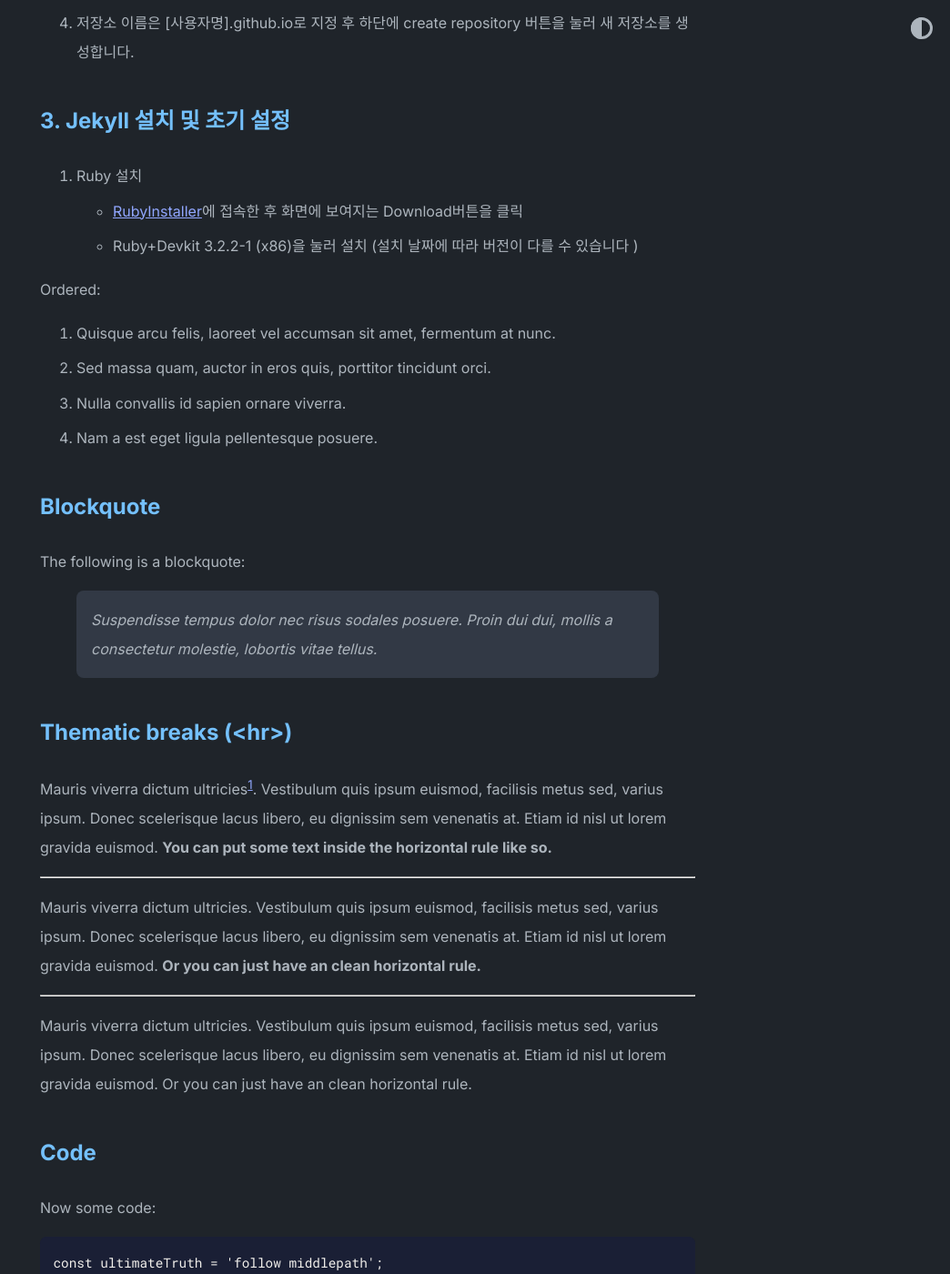
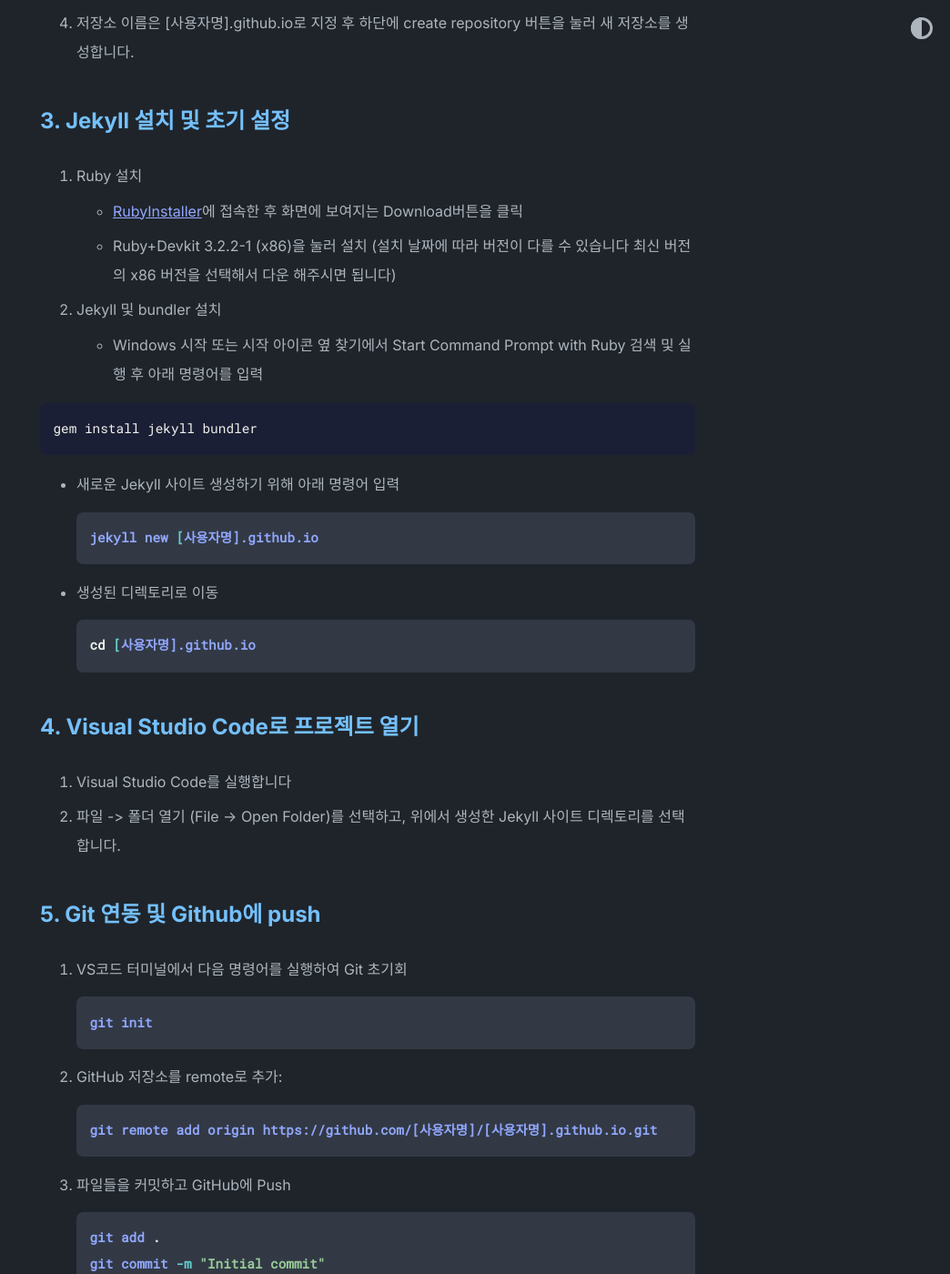
Before and after one commit to SeungwooJi/SeungwooJi.github.io, a Jekyll site: the page built from _posts/2023-12-06-블로그 제작기.md, in a window 1280 px wide and 1400 px high, scrolled down 772 px. Shown: the whole window at 91% size, without its empty margins (236-1280 px from the left). Built offline with Jekyll 4.4.1, drawn with Linux system fonts in a browser that asks for light colours; some of the changed text lies outside the part shown.

Commit message:
블로그 제작기.md 파일 작성

````diff
--- a/_config.yml
+++ b/_config.yml
@@ -8,9 +8,6 @@ permalink: /:slug
 
 favicon: "./logo.png" # relative path to site's favicon
 
-twitter:
-    username: abhinav # update or delete this
-    card: summary_large_image
 
 #theme: moonwalk # if you are using GitHub Pages, change it to remote_theme: abhinavs/moonwalk
 remote_theme: abhinavs/moonwalk
@@ -33,10 +30,10 @@ theme_config:
   show_tags: true # show tags in a blog posts
   # options for "home" page
   home:
-    title_projects: 공부하고 있는 것
+    title_projects: 이번학기 수강중인 과목
     title_misc_list: Details
     title_blog: Blog
-    title_old_projects: 이전에 공부했던 것
+    title_old_projects: 이전학기 수강했던 과목
 soopr:
   publish_token: "" # sign up at https://www.soopr.co to get your publish token and personalize share and reaction options
 
--- a/_posts/2023-11-04-블로그 제작기.md
+++ /dev/null
@@ -1,87 +0,0 @@
----
-layout: post
-author: SeungwooJi
-tags: [overview, moonwalk]
----
-
-Github Pages와 Jekyll로 현재 보시고 있는 블로그를 만들었던 과정에 대한 내용을 포스팅합니다 이 포스팅을 보고 따라서 블로그를 만들 수 있도록 설명하는 방식으로 자세히 작성합니다 (Windows 환경 기준으로만 설명합니다.)
-
-## 1. 블로그를 만들기 전 준비사항
-
-- Github 계정
-- Visual Studio Code
-- Git
-
-저는 위 세가지가 모두 준비되어있었으므로 바로 다음 단계로 넘어갔습니다
-## 2. Github 저장소 생성
-
-1. Github에 로그인 한 후 자신의 Github 페이지에 접속랍니다.
-2. 화면 오른쪽 위 자신의 프로필 아이콘을 클릭한 후 나오는 리스트 중 Your repositories를 클릭합니다.
-3. Your repositories 페이지에서 Find a repository 검색바 옆에 있는 New를 눌러 새로운 저장소를 생성합니다
-4. 저장소 이름은 [사용자명].github.io로 지정 후 하단에 create repository 버튼을 눌러 새 저장소를 생성합니다.
-
-## 3. Jekyll 설치 및 초기 설정
-1. Ruby 설치
-- [RubyInstaller](https://rubyinstaller.org/)에 접속한 후 화면에 보여지는 Download버튼을 클릭
-- Ruby+Devkit 3.2.2-1 (x86)을 눌러 설치 (설치 날짜에 따라 버전이 다를 수 있습니다 )
-
-Ordered:
-
-1. Quisque arcu felis, laoreet vel accumsan sit amet, fermentum at nunc.
-2. Sed massa quam, auctor in eros quis, porttitor tincidunt orci.
-3. Nulla convallis id sapien ornare viverra.
-4. Nam a est eget ligula pellentesque posuere.
-
-## Blockquote
-
-The following is a blockquote:
-
-> Suspendisse tempus dolor nec risus sodales posuere. Proin dui dui, mollis a consectetur molestie, lobortis vitae tellus.
-
-## Thematic breaks (<hr>)
-
-Mauris viverra dictum ultricies[^3]. Vestibulum quis ipsum euismod, facilisis metus sed, varius ipsum. Donec scelerisque lacus libero, eu dignissim sem venenatis at. Etiam id nisl ut lorem gravida euismod. **You can put some text inside the horizontal rule like so.**
-
----
-{: data-content="hr with text"}
-
-Mauris viverra dictum ultricies. Vestibulum quis ipsum euismod, facilisis metus sed, varius ipsum. Donec scelerisque lacus libero, eu dignissim sem venenatis at. Etiam id nisl ut lorem gravida euismod. **Or you can just have an clean horizontal rule.**
-
----
-
-Mauris viverra dictum ultricies. Vestibulum quis ipsum euismod, facilisis metus sed, varius ipsum. Donec scelerisque lacus libero, eu dignissim sem venenatis at. Etiam id nisl ut lorem gravida euismod. Or you can just have an clean horizontal rule.
-
-## Code
-
-Now some code:
-
-```
-const ultimateTruth = 'follow middlepath';
-console.log(ultimateTruth);
-```
-
-And here is some `inline code`!
-
-## Tables
-
-Now a table:
-
-| Tables        | Are           | Cool  |
-| ------------- |:-------------:| -----:|
-| col 3 is      | right-aligned | $1600 |
-| col 2 is      | centered      |   $12 |
-| zebra stripes | are neat      |    $1 |
-
-## Images
-
-![theme logo](http://www.abhinavsaxena.com/images/abhinav.jpeg)
-
-This is an image[^4]
-
----
-{: data-content="footnotes"}
-
-[^1]: this is a footnote. You should reach here if you click on the corresponding superscript number.
-[^2]: hey there, don't forget to read all the footnotes!
-[^3]: this is another footnote.
-[^4]: this is a very very long footnote to test if a very very long footnote brings some problems or not; hope that there are no problems but you know sometimes problems arise from nowhere.
--- /dev/null
+++ b/_posts/2023-12-06-블로그 제작기.md
@@ -0,0 +1,123 @@
+---
+layout: post
+author: SeungwooJi
+tags: [overview, moonwalk]
+---
+
+Github Pages와 Jekyll로 현재 보시고 있는 블로그를 만들었던 과정에 대한 내용을 포스팅합니다 이 포스팅을 보고 따라서 블로그를 만들 수 있도록 설명하는 방식으로 자세히 작성합니다 (Windows 환경 기준으로만 설명합니다.)
+
+## 1. 블로그를 만들기 전 준비사항
+
+- Github 계정
+- Visual Studio Code
+- Git
+
+저는 위 세가지가 모두 준비되어있었으므로 바로 다음 단계로 넘어갔습니다
+## 2. Github 저장소 생성
+
+1. Github에 로그인 한 후 자신의 Github 페이지에 접속랍니다.
+2. 화면 오른쪽 위 자신의 프로필 아이콘을 클릭한 후 나오는 리스트 중 Your repositories를 클릭합니다.
+3. Your repositories 페이지에서 Find a repository 검색바 옆에 있는 New를 눌러 새로운 저장소를 생성합니다
+4. 저장소 이름은 [사용자명].github.io로 지정 후 하단에 create repository 버튼을 눌러 새 저장소를 생성합니다.
+
+## 3. Jekyll 설치 및 초기 설정
+1. Ruby 설치
+- [RubyInstaller](https://rubyinstaller.org/)에 접속한 후 화면에 보여지는 Download버튼을 클릭
+- Ruby+Devkit 3.2.2-1 (x86)을 눌러 설치 (설치 날짜에 따라 버전이 다를 수 있습니다 최신 버전의 x86 버전을 선택해서 다운 해주시면 됩니다)
+
+2. Jekyll 및 bundler 설치
+- Windows 시작 또는 시작 아이콘 옆 찾기에서 Start Command Prompt with Ruby 검색 및 실행 후 아래 명령어를 입력
+
+```bash
+gem install jekyll bundler
+```
+
+- 새로운 Jekyll 사이트 생성하기 위해 아래 명령어 입력
+```bash
+jekyll new [사용자명].github.io
+```
+
+- 생성된 디렉토리로 이동
+```bash
+cd [사용자명].github.io
+```
+
+## 4. Visual Studio Code로 프로젝트 열기
+1. Visual Studio Code를 실행합니다
+2. 파일 -> 폴더 열기 (File -> Open Folder)를 선택하고, 위에서 생성한 Jekyll 사이트 디렉토리를 선택합니다.
+
+## 5. Git 연동 및 Github에 push
+1. VS코드 터미널에서 다음 명령어를 실행하여 Git 초기회
+```bash
+git init
+```
+2. GitHub 저장소를 remote로 추가:
+```bash
+git remote add origin https://github.com/[사용자명]/[사용자명].github.io.git
+```
+
+3. 파일들을 커밋하고 GitHub에 Push
+```bash
+git add .
+git commit -m "Initial commit"
+git push -u origin main
+```
+
+# 6. 블로그 확인
+브라우저에서 https://[사용자명].github.io로 접속하여 정상적으로 블로그가 작동하는지 확인합니다
+
+---
+
+# Jekyll 블로그에 테마 적용하기
+
+위 과정으로 블로그를 만드는 가장 기본적인 틀은 만들어졌습니다
+이번 내용은 블로그에 테마를 적용하는 과정에 대해 다루겠습니다
+
+## 1. 테마 선택
+1. 웹사이트에서 Jekyll Theme라고 검색하면 다양한 웹사이트가 나올 것인데 다양한 웹사이트 중에서 자신이 적용하고자 하는 Theme를 선택합니다 (저는 [Jekyll Themes](http://jekyllthemes.org/)에서 Moonwalk 테마를 선택하였고 이것을 기준으로 아래 내용을 작성합니다.)
+
+## 2. 테마 적용
+테마를 적용하는 다른 방법도 존재하지만 제가 적용했던 방법이 직접 다운로드 하여 적용하는 방법에 대해 소개하겠습니다
+1. [Jekyll Themes](http://jekyllthemes.org/)에서 자신이 선택한 테마의 Homepage 버튼을 테마의 Github 저장소로 이동합니다.
+2. <> Code 버튼을 누른 후 나오는 Download Zip 버튼을 눌러 다운로드 후 압축을 풉니다
+3. 다운로드 한 파일을 Jekyll 프로젝트 디렉토리에 복사하기 위해 기존에 있던 파일을 모두 삭제합니다
+4. 압축을 풀어서 나온 파일 및 폴더를 Jekyll 프로젝트 디렉토리에 복사합니다.
+
+## 3. 테마 설정
+
+- 테마의 공식 문서 또는 README.md 파일을 참고해서 테마의 필요한 설정과
+  자신이 수정하고 싶은 부분을 수정해서 블로그를 꾸밉니다.
+
+### 3.1 현재 제작기 작성 순간 기준 블로그에서 수정한 부분
+ - _config.yml 파일에서 title, author, url 부분 수정
+ - _config.yml 파일에서 description 부분 수정
+ - _config.yml 파일에서 home: 부분에서 title_projects,title_old_projects 부분 수정
+ - home.yml에서 footer_entries 부분 twitter -> instagram로 변경
+ - home.yml에서 footer_entries 부분 abninav's homepage, feed 부분 삭제
+ - home.yml에서 footer_entries 부분 github 주소 변경
+ - home.yml에서 navbar_entries 부분 website에서 github로 변경
+ - home.yml에서 project_entries 부분 삭제 및 내용 수정
+ - _includes/post_list에서
+       ```
+            <span class="home-date">
+             {{ post.date | date: site.theme_config.date_format }}»
+             </span>
+       ```
+       부분 주석처리 하여 블로그 글의 날짜가 안 보이도록 수정
+- about.md 파일 작성
+
+## 4.로컬에서 블로그 확인
+변경사항을 Github에 Push하기 전 변경 내용이 잘 적용되었는지 확인하기 위해
+```bash
+bundle exec jekyll serve
+```
+위 명령어를 Start Command Prompt with Ruby에 입력하여 로컬 서버를 실행하고 로컬에서 블로그 수정이 잘 되었는지 확인힙나다
+
+## 5. 문제가 없다면 GitHub에 Push
+수정한 내용이 문제가 없으면 터미널에
+```bash
+git add .
+git commit -m "-"
+git push
+```
+를 입력하여 Github 저장소에 Push 합니다.
````
Also changed, not shown: _data/home.yml (+8 -2 lines).
